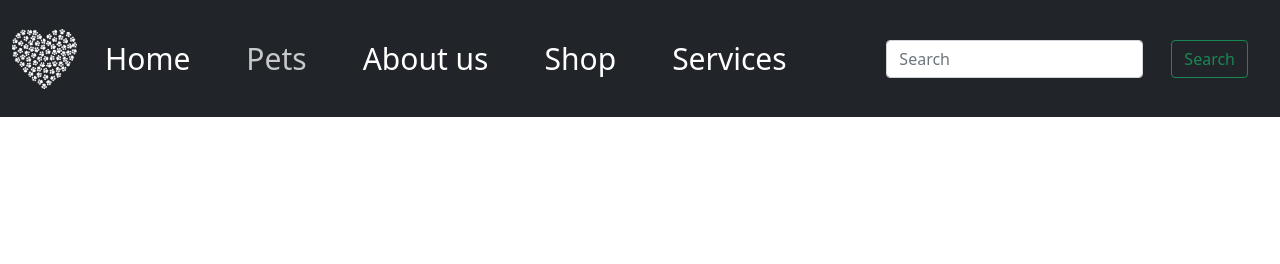
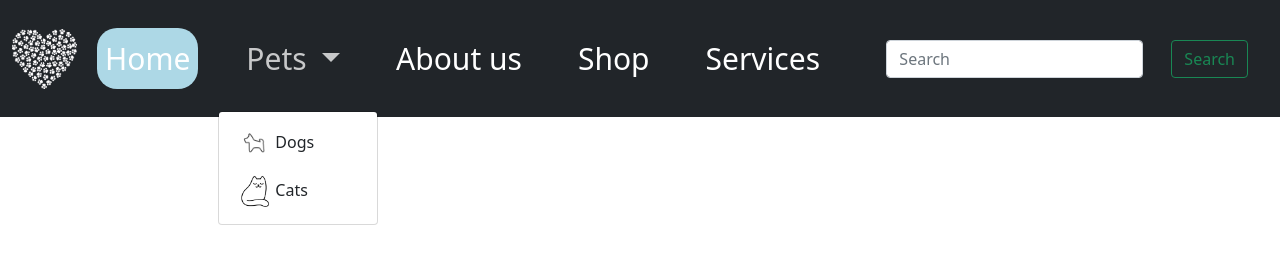
Before and after one commit to ngrayzin/ID-assignment-2, a plain HTML site: page index.html in a window 1280 px wide. Both pictures are taken after a click on the link "Pets". Drawn offline with nearby package versions, Linux system fonts and the light colour scheme.

Commit message:
Navbar almost done

```diff
--- a/index.html
+++ b/index.html
@@ -15,14 +15,22 @@
             <span class="navbar-toggler-icon"></span>
           </button>
           <div class="collapse navbar-collapse" id="navbarTogglerDemo01">
-            <img src="images/Heart paw.png" alt="Logo" width="65" height="60" style="border: black;" class="d-inline-block align-text-top">
+            <a href="index.html">
+              <img src="images/Heart paw.png" alt="Logo" width="65" height="60" style="border: black;" class="d-inline-block align-text-top">
+            </a>
             <ul class="navbar-nav me-auto mb-2 mb-lg-0" id="pills-tab">
-              <li class="nav-item">
                 <li class="nav-item">
-                  <a class="nav-link" style="margin: 20px; font-size: 30px;" href="index.html">Home</a>
+                  <a class="nav-link" style="margin: 20px; font-size: 30px; border-radius: 20px; background-color: lightblue;" href="index.html">Home</a>
                 </li>
-                <a class="nav-link" style="margin: 20px; font-size: 30px;" aria-current="page" href="#">Pets</a>
-              </li>
+              <li class="nav-item dropdown">
+                <a class="nav-link  dropdown-toggle" style="margin-top: 20px; margin-left: 20px; margin-right: 20px; font-size: 30px;" href="#" data-bs-toggle="dropdown">Pets </a>
+                 <ul class="dropdown-menu">
+
+                 <li>
+                   <a class="dropdown-item" href="#"><img src="images/Dog cartoon.png" width="40px" height="40px" alt="">Dogs</a></li>
+                 <li><a class="dropdown-item" href="#"><img src="images/Cat cartoon.png" width="40px" height="40px" alt="">Cats</a></li>
+                 </ul>
+             </li>
               <li class="nav-item">
                 <a class="nav-link" style="margin: 20px; font-size: 30px;" href="#">About us</a>
               </li>
@@ -40,6 +48,6 @@
           </div>
         </div>
       </nav>
-    <script src="script.js"></script>
+    <script src="javascript.js"></script>
   </body>
 </html>
--- a/style.css
+++ b/style.css
@@ -11,5 +11,5 @@
     color: white;
 }
 .navbar-dark .navbar-nav .nav-link:hover {
-    color: lightblue;
+    color: lightcoral;
 }
```
Also changed, not shown: images/Cat cartoon.png (added), images/Dog cartoon.png (added), w8tgbd.jpg (added).
